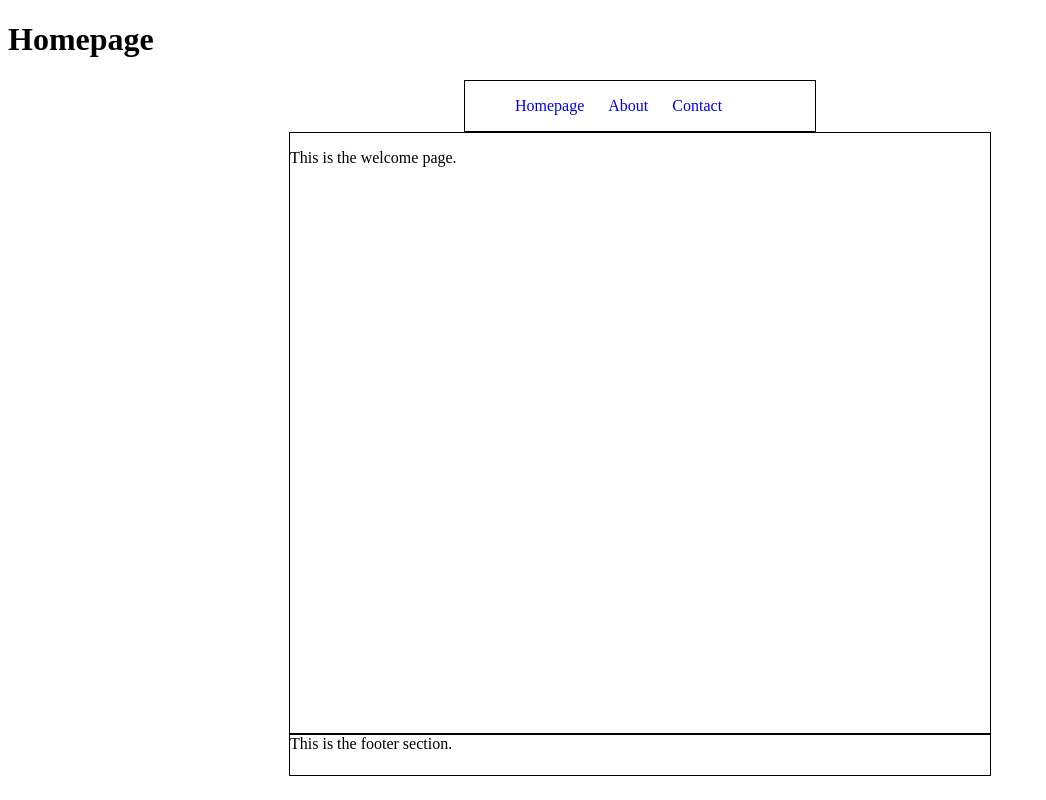
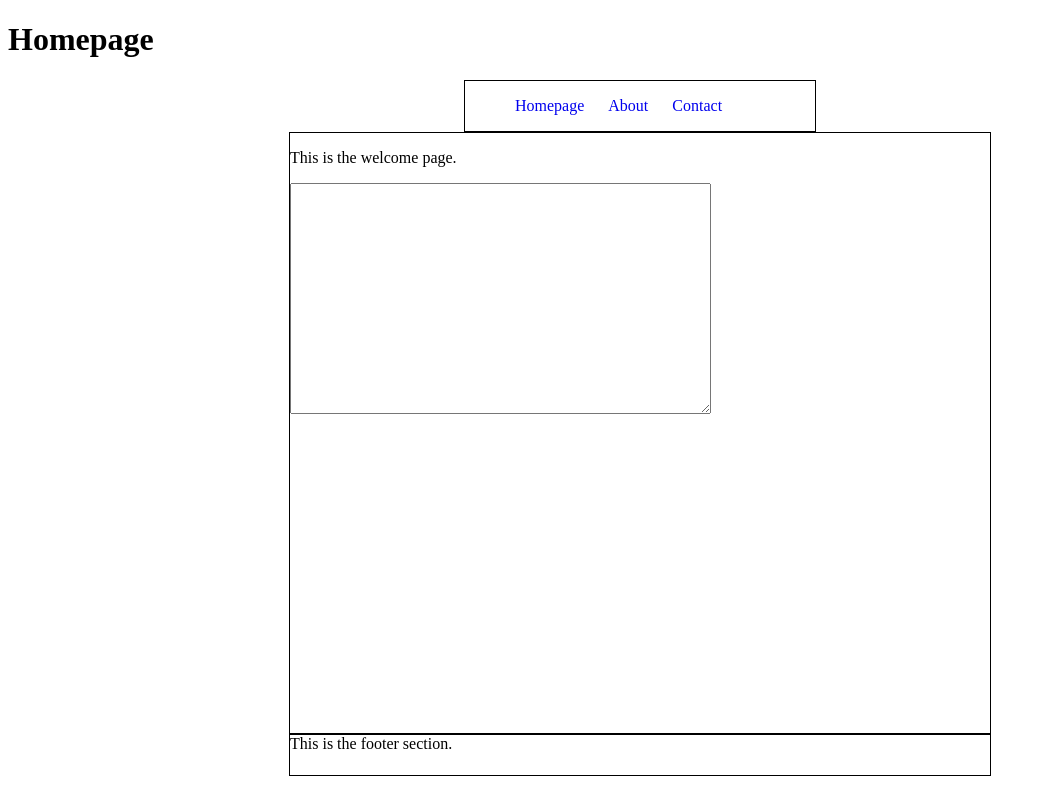
Before and after one commit to Kamihara/Become-A-Web-Developer-From-Scratch, a plain HTML site: page website/index.html in a window 1280 px wide. Shown: the whole page, without its empty margins (0-1046 px from the left). Drawn offline with Linux system fonts and the light colour scheme.

Commit message:
section 1-20 finished

```diff
--- a/website/index.html
+++ b/website/index.html
@@ -32,6 +32,10 @@
 
     <p>This is the welcome page.</p>
 
+    <textarea name="comments" rows="15" cols="50">
+
+    </textarea>
+
 </div>
 
 <div id="footer">
```
